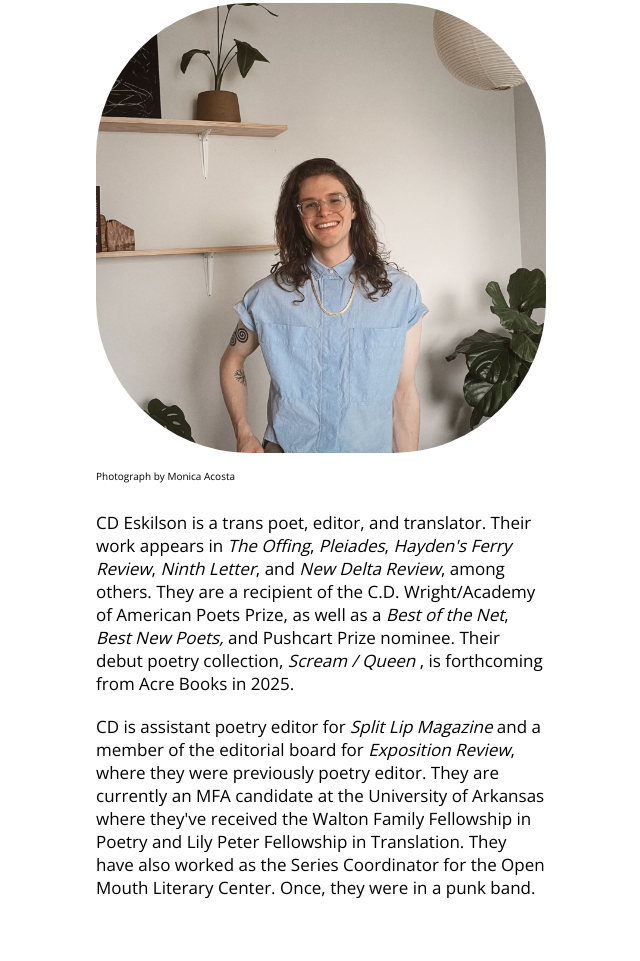
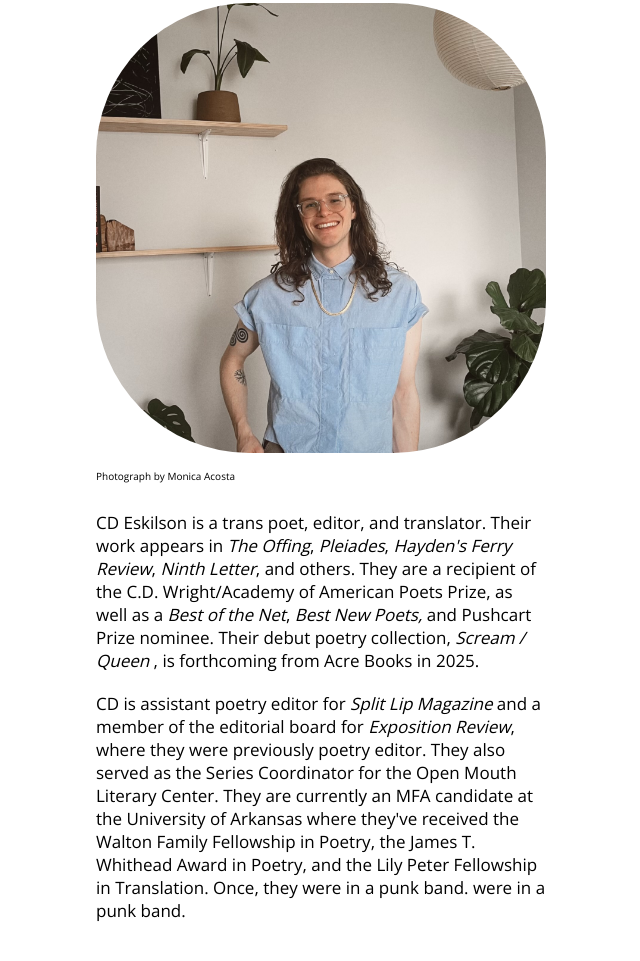
Before and after one commit to cdeskilson/cdeskilson, a Gatsby site in the folder professional-website/: page / in a window 1280 px wide. Shown: the part 169-1130 px from the top of the page, without its empty margins (319-959 px from the left). Built offline with nearby package versions, Linux system fonts and the light colour scheme; Gatsby itself is replaced by a stand-in of ours.

Commit message:
Update index.tsx

```diff
--- a/professional-website/src/components/About/index.tsx
+++ b/professional-website/src/components/About/index.tsx
@@ -76,11 +76,11 @@ export default function About() {
           <BioItem>
             CD Eskilson is a trans poet, editor, and
             translator. Their work appears in <i>The Offing</i>,{" "}<i>Pleiades</i>,{" "}<i>Hayden's Ferry Review</i>,
-            {" "}<i>Ninth Letter</i>, and{" "}<i>New Delta Review</i>, among others. They are a recipient of the C.D. Wright/Academy of American Poets Prize, as well as a <i>Best of the Net</i>,{" "}<i>Best New Poets,</i> and Pushcart Prize nominee. Their debut poetry collection,{" "}<i>Scream / Queen</i>{" "}, is forthcoming from Acre Books in 2025.
+            {" "}<i>Ninth Letter</i>, and others. They are a recipient of the C.D. Wright/Academy of American Poets Prize, as well as a <i>Best of the Net</i>,{" "}<i>Best New Poets,</i> and Pushcart Prize nominee. Their debut poetry collection,{" "}<i>Scream / Queen</i>{" "}, is forthcoming from Acre Books in 2025.
           </BioItem>
           <BioItem>
-            CD is assistant poetry editor for <i>Split Lip Magazine</i> and a member of the editorial board for <i>Exposition Review</i>, where they were previously poetry editor. They are currently an MFA candidate at the University of Arkansas where
-            they've received the Walton Family Fellowship in Poetry and Lily Peter Fellowship in Translation. They have also worked as the Series Coordinator for the Open Mouth Literary Center. Once, they
+            CD is assistant poetry editor for <i>Split Lip Magazine</i> and a member of the editorial board for <i>Exposition Review</i>, where they were previously poetry editor. They also served as the Series Coordinator for the Open Mouth Literary Center. They are currently an MFA candidate at the University of Arkansas where
+            they've received the Walton Family Fellowship in Poetry, the James T. Whithead Award in Poetry, and the Lily Peter Fellowship in Translation. Once, they were in a punk band.
             were in a punk band.
           </BioItem>
         </Bio>
```
